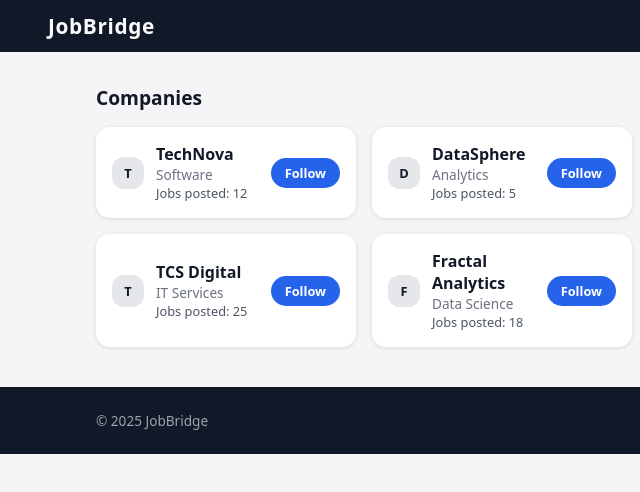
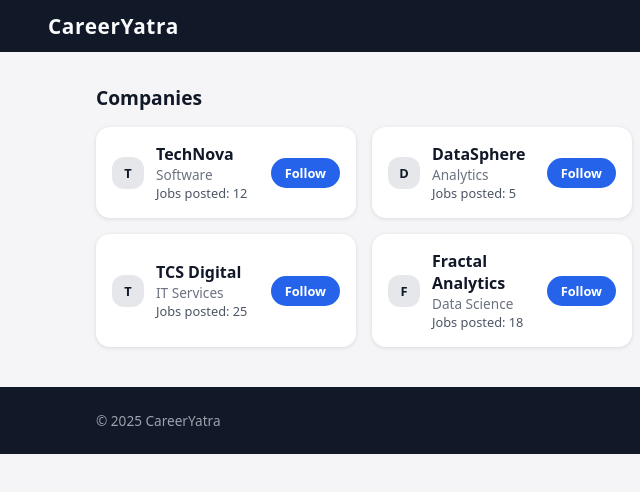
Before and after one commit to Asritha-Kandukuri/jobBridge, a plain HTML site: page companies.html in a window 1280 px wide. Shown: the full height of the page, 0-640 px from the left. Drawn offline with Linux system fonts and the light colour scheme.

Commit message:
Update companies.html

```diff
--- a/companies.html
+++ b/companies.html
@@ -7,7 +7,7 @@
 </head>
 <body data-page="companies">
 <header class="navbar">
-  <div class="logo">JobBridge</div>
+  <div class="logo">CareerYatra</div>
   <ul class="nav-links">
     <li><a href="index.html">Home</a></li>
     <li><a href="internships.html">Internships</a></li>
@@ -30,7 +30,7 @@
 
 <footer class="footer">
   <div class="footer-inner">
-    <span>© 2025 JobBridge</span>
+    <span>© 2025 CareerYatra</span>
     <span>Companies</span>
   </div>
 </footer>
```
